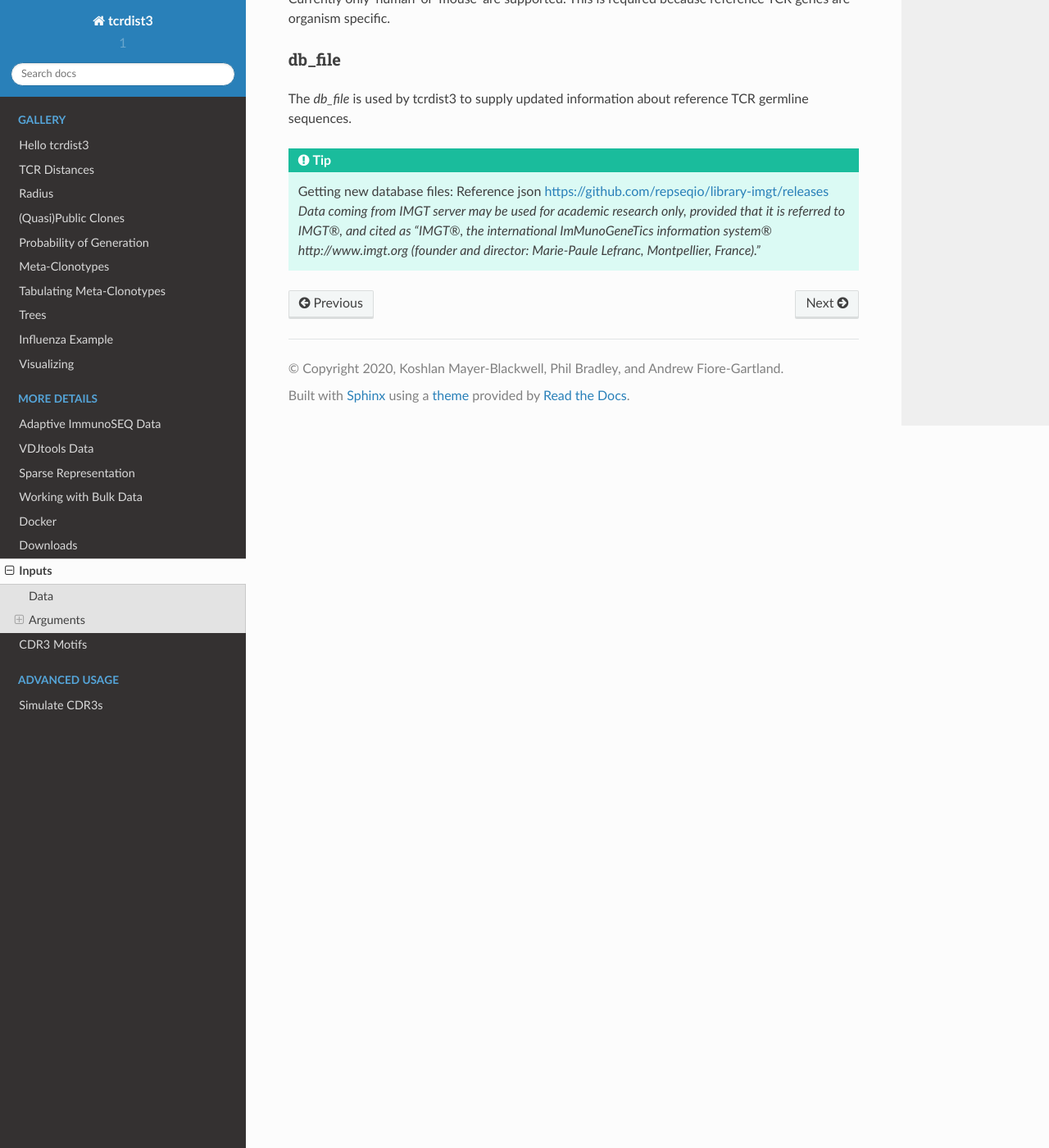
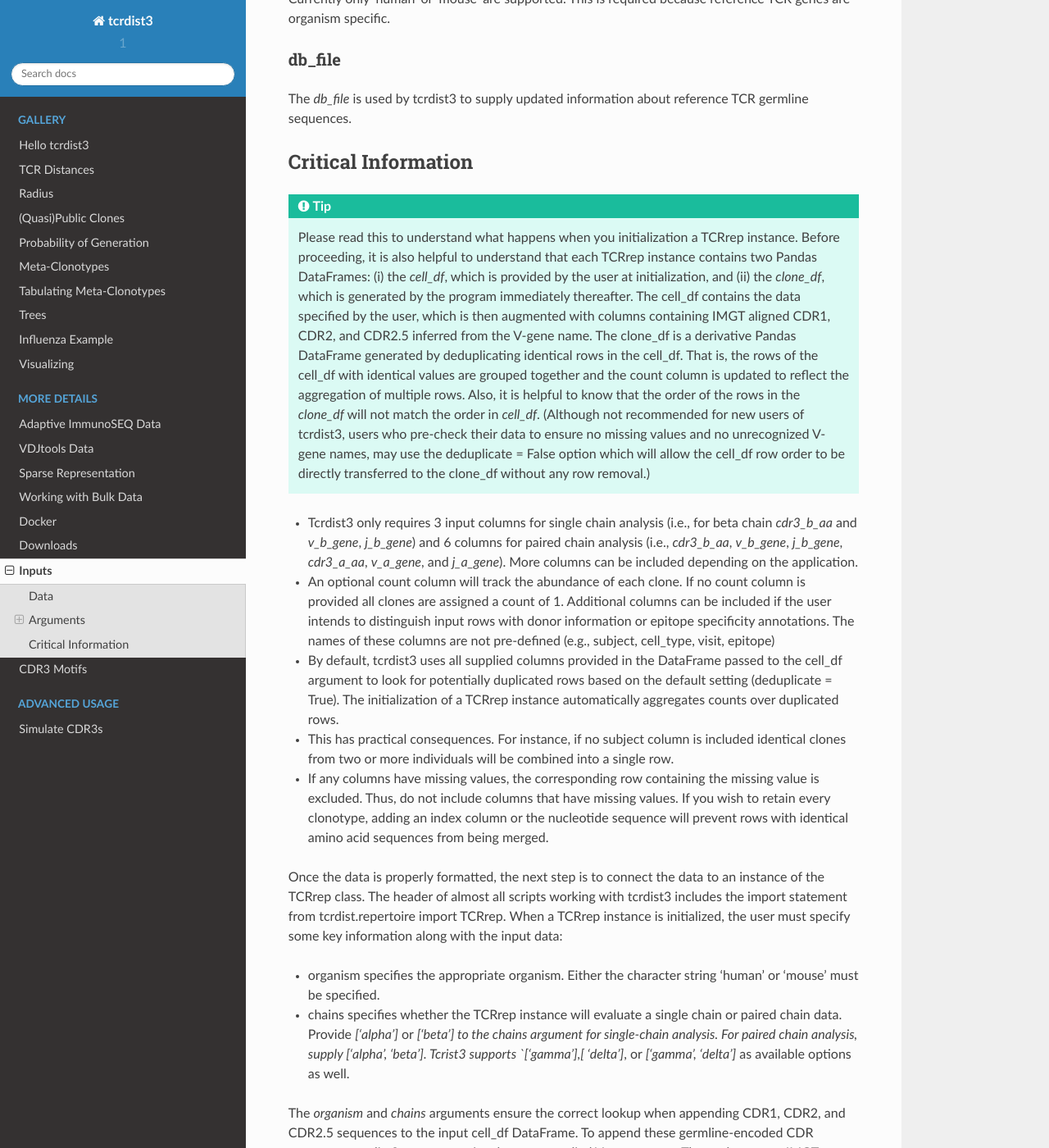
Before and after one commit to kmayerb/tcrdist3, a Sphinx documentation site: the page built from docs/inputs.rst, in a window 1280 px wide and 1400 px high, scrolled down 1565 px. Shown: the whole window at 82% size. Built offline with Sphinx 7.4.7 and the Read the Docs theme 2.0.0, drawn with Linux system fonts in a browser that asks for light colours; some of the changed text lies outside the part shown.

Commit message:
update inputs.rst [skip ci]
Add description of clone_df

```diff
--- a/docs/inputs.rst
+++ b/docs/inputs.rst
@@ -84,6 +84,36 @@ db_file
 The `db_file` is used by tcrdist3 to supply updated information about reference TCR germline sequences.
 
 
+Critical Information
+++++++++++++++++++++
+
+.. tip::
+
+    Please read this to understand what happens when you initialization a TCRrep instance. Before proceeding, it is also helpful to understand that each TCRrep instance contains two Pandas DataFrames: (i) the `cell_df`, which is provided by the user at initialization, and (ii) the `clone_df`, which is generated by the program immediately thereafter. The cell_df contains the data specified by the user, which is then augmented with columns containing IMGT aligned CDR1, CDR2, and CDR2.5 inferred from the V-gene name. The clone_df is a derivative Pandas DataFrame generated by deduplicating identical rows in the cell_df. That is, the rows of the cell_df with identical values are grouped together and the count column is updated to reflect the aggregation of multiple rows. Also, it is helpful to know that the order of the rows in the `clone_df` will not match the order in `cell_df`. (Although not recommended for new users of tcrdist3, users who pre-check their data to ensure no missing values and no unrecognized V-gene names, may use the deduplicate = False option which will allow the cell_df row order to be directly transferred to the clone_df without any row removal.)
+
+
+- Tcrdist3 only requires 3 input columns for single chain analysis (i.e., for beta chain `cdr3_b_aa` and `v_b_gene`, `j_b_gene`) and 6 columns for paired chain analysis (i.e., `cdr3_b_aa`, `v_b_gene`, `j_b_gene`, `cdr3_a_aa`,  `v_a_gene`, and `j_a_gene`). More columns can be included depending on the application.
+- An optional count column will track the abundance of each clone. If no count column is provided all clones are assigned a count of 1. Additional columns can be included if the user intends to distinguish input rows with donor information or epitope specificity annotations. The names of these columns are not pre-defined (e.g., subject, cell_type,  visit,  epitope)
+- By default, tcrdist3 uses all supplied columns provided in the DataFrame passed to the cell_df argument to look for potentially duplicated rows based on the default setting (deduplicate = True). The initialization of a TCRrep instance automatically aggregates counts over duplicated rows.
+- This has practical consequences. For instance, if no subject column is included identical clones from two or more individuals will be combined into a single row.
+- If any columns have missing values, the corresponding row containing the missing value is excluded. Thus, do not include columns that have missing values. If you wish to retain every clonotype, adding an index column or the nucleotide sequence will prevent rows with identical amino acid sequences from being merged.
+
+Once the data is properly formatted, the next step is to connect the data to an instance of the TCRrep class. The header of almost all scripts working with tcrdist3 includes the import statement from tcrdist.repertoire import TCRrep. When a TCRrep instance is initialized, the user must specify some key information along with the input data:
+
+- organism specifies the appropriate organism. Either the character string 'human' or 'mouse' must be specified.
+- chains specifies whether the TCRrep instance will evaluate a single chain or paired chain data. Provide `['alpha']` or `['beta'] to the chains argument for single-chain analysis. For paired chain analysis, supply ['alpha', 'beta']. Tcrist3 supports `['gamma'],[ 'delta']`, or `['gamma', 'delta']`  as available options as well.
+The `organism` and `chains` arguments ensure the correct lookup when appending CDR1, CDR2, and CDR2.5 sequences to the input cell_df DataFrame. To append these germline-encoded CDR sequences, tcrdist3 must recognize the user-supplied V gene names. The package uses IMGT nomenclature and a library of allele-specific reference genes.
+- `cell_df` contains the input TCR data. Only the relevant columns should be passed in the DataFrame to the `cell_df` argument. **This is critical because a NaN (missing value) in any column will result in the corresponding row being removed from the analysis.**
+- If the user wishes to retain clones identical at the amino acid level but with distinct CDR3 nucleotide junctions, the nucleotide sequence or another unique-valued column should be provided in the DataFrame passed to the cell_df argument.
+- **Finally, remember that any row of `cell_df` with an unrecognized V gene name will be removed from the final `clone_df`**. It is possible to see those lines of cell_df not integrated into clone_df by calling `TCRrep.show_incomplete()` after initialization.  (Note: Advanced users who wish to add new genes not currently in the tcrdist3 library can do so by modifying the content of the ‘alphabeta_gammadelta_db.tsv ‘ file in the package source code (python3.8/site-packages/tcrdist/db/alphabeta_gammadelta_db.tsv))
+
+.. tip::
+
+  The row order of Numpy arrays or Scipy csrmats containing computed pairwise distance will always match the order in the `TCRrep.clone_df`
+
+
+
+
 .. tip::
 
     Getting new database files:
```
